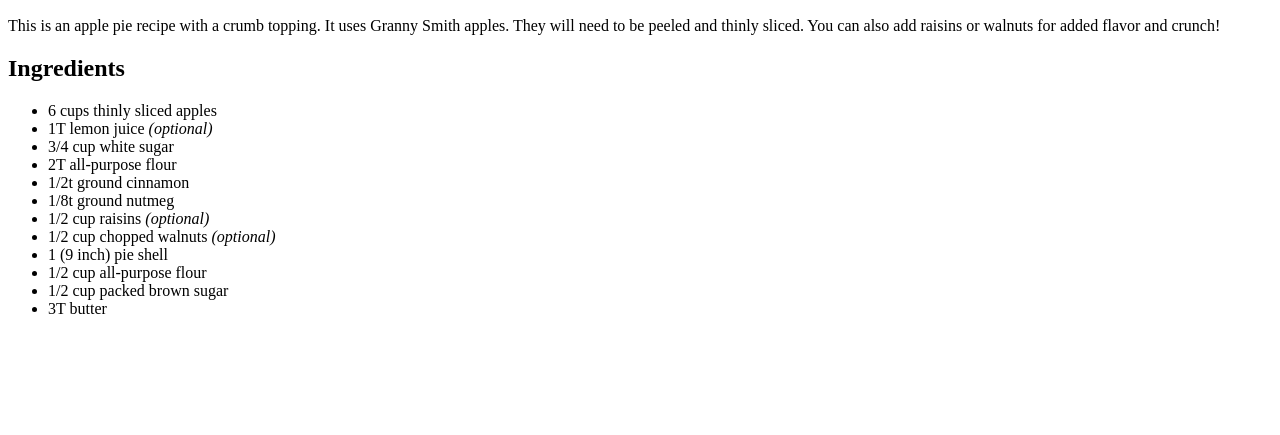
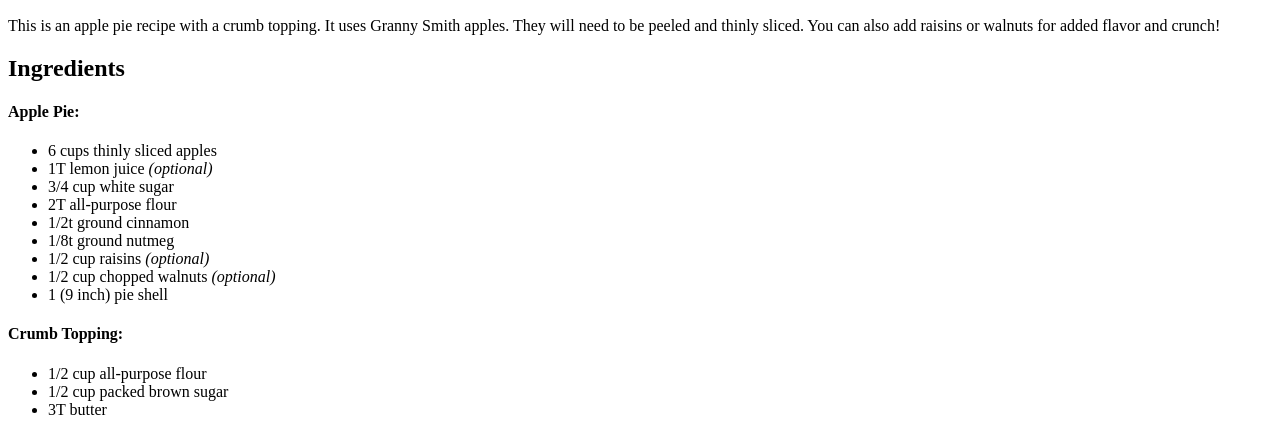
Before and after one commit to KeenaK/odin-recipes, a plain HTML site: page recipes/applepie.html in a window 1280 px wide. Shown: the part 534-969 px from the top of the page. Before the commit the page ends 868 px from the top, so only its background shows below. Drawn offline with Linux system fonts and the light colour scheme.

Commit message:
Edit applepie.html to separate apple pie and crumb topping ingredients

```diff
--- a/recipes/applepie.html
+++ b/recipes/applepie.html
@@ -13,6 +13,7 @@
         <p>This is an apple pie recipe with a crumb topping.  It uses Granny Smith apples. They will need to be peeled and thinly sliced.  You can also add raisins or walnuts for added flavor and crunch!</p>
 
     <h2>Ingredients</h2>
+        <h4>Apple Pie:</h4>
             <ul>
                 <li>6 cups thinly sliced apples</li>
                 <li>1T lemon juice <em>(optional)</em> </li>
@@ -23,10 +24,13 @@
                 <li>1/2 cup raisins <em>(optional)</em></li>
                 <li>1/2 cup chopped walnuts <em>(optional)</em></li>
                 <li>1 (9 inch) pie shell</li>
+            </ul>
+
+        <h4>Crumb Topping:</h4>
+            <ul>
                 <li>1/2 cup all-purpose flour</li>
                 <li>1/2 cup packed brown sugar</li>
                  <li>3T butter</li>
-
             </ul>
 </body>
 </html>
```
Lines whose indentation alone changed are shown as unchanged.
